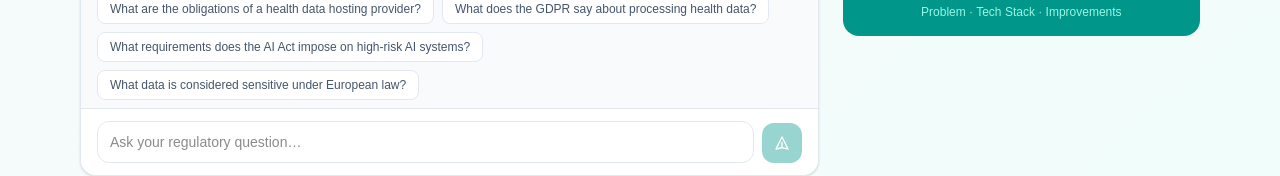
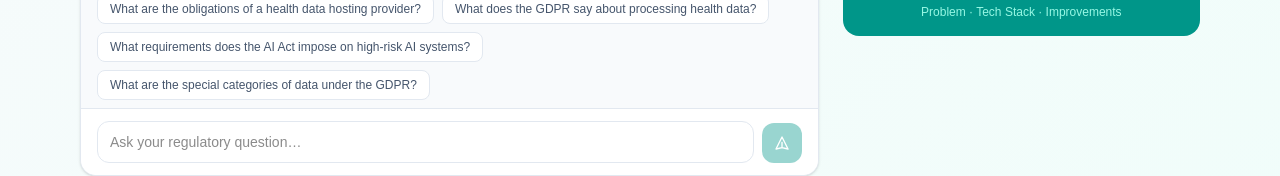
Before and after one commit to samuelpilot86/healthlex, a Next.js app: page / in a window 1280 px wide. Shown: the part 773-949 px from the top of the page. Built offline with nearby package versions, Linux system fonts and the light colour scheme.

Commit message:
Replace vague 'sensitive data' suggestion with specific GDPR Article 9 question
Co-Authored-By: Claude Sonnet 4.6 <noreply@anthropic.com>

```diff
--- a/app/components/ChatWidget.tsx
+++ b/app/components/ChatWidget.tsx
@@ -36,7 +36,7 @@ const CHAT_T = {
       "Quelles sont les obligations d'un hébergeur de données de santé ?",
       "Que dit le RGPD sur les conditions de traitement des données de santé ?",
       "Quelles exigences l'AI Act impose-t-il aux systèmes d'IA à haut risque ?",
-      "Quelles données sont considérées comme sensibles en droit européen ?",
+      "Quelles sont les catégories spéciales de données au sens du RGPD ?",
     ],
     sourceLabel: (i: number, doc: string) => `Source ${i + 1} — ${doc}`,
     readDoc: "Read in document",
@@ -50,7 +50,7 @@ const CHAT_T = {
       "What are the obligations of a health data hosting provider?",
       "What does the GDPR say about processing health data?",
       "What requirements does the AI Act impose on high-risk AI systems?",
-      "What data is considered sensitive under European law?",
+      "What are the special categories of data under the GDPR?",
     ],
     sourceLabel: (i: number, doc: string) => `Source ${i + 1} — ${doc}`,
     readDoc: "Read in document",
```
